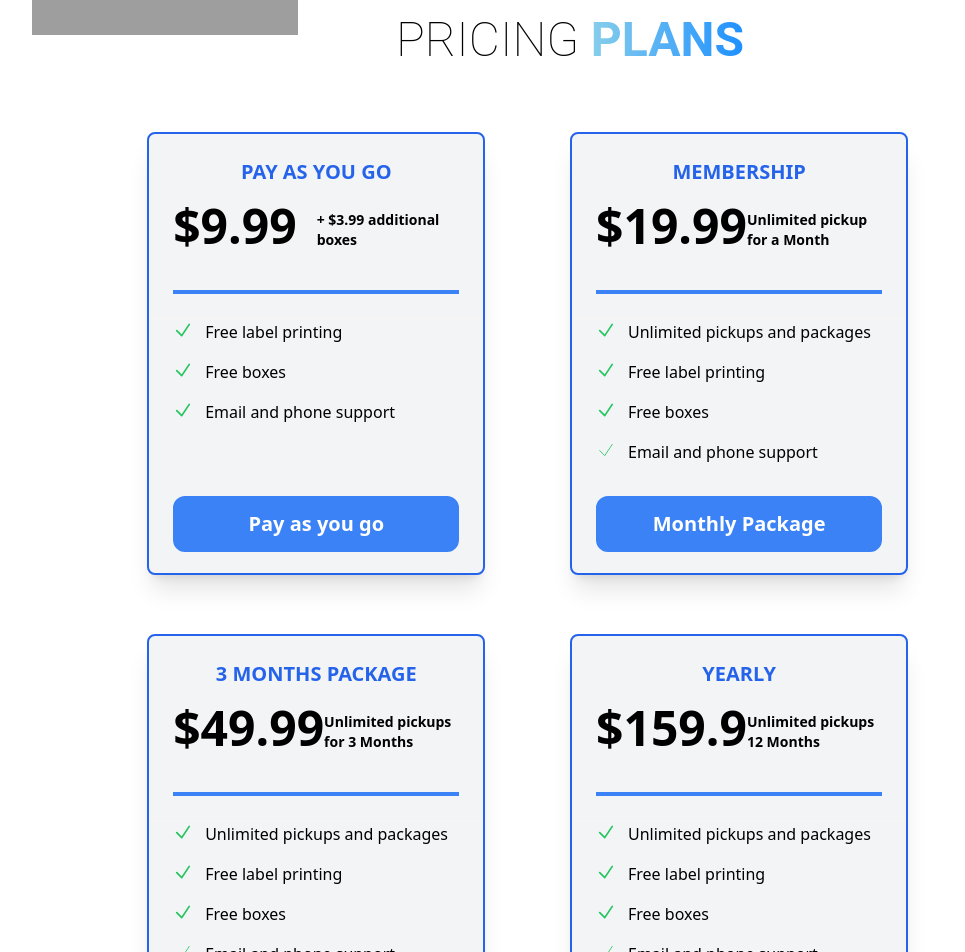
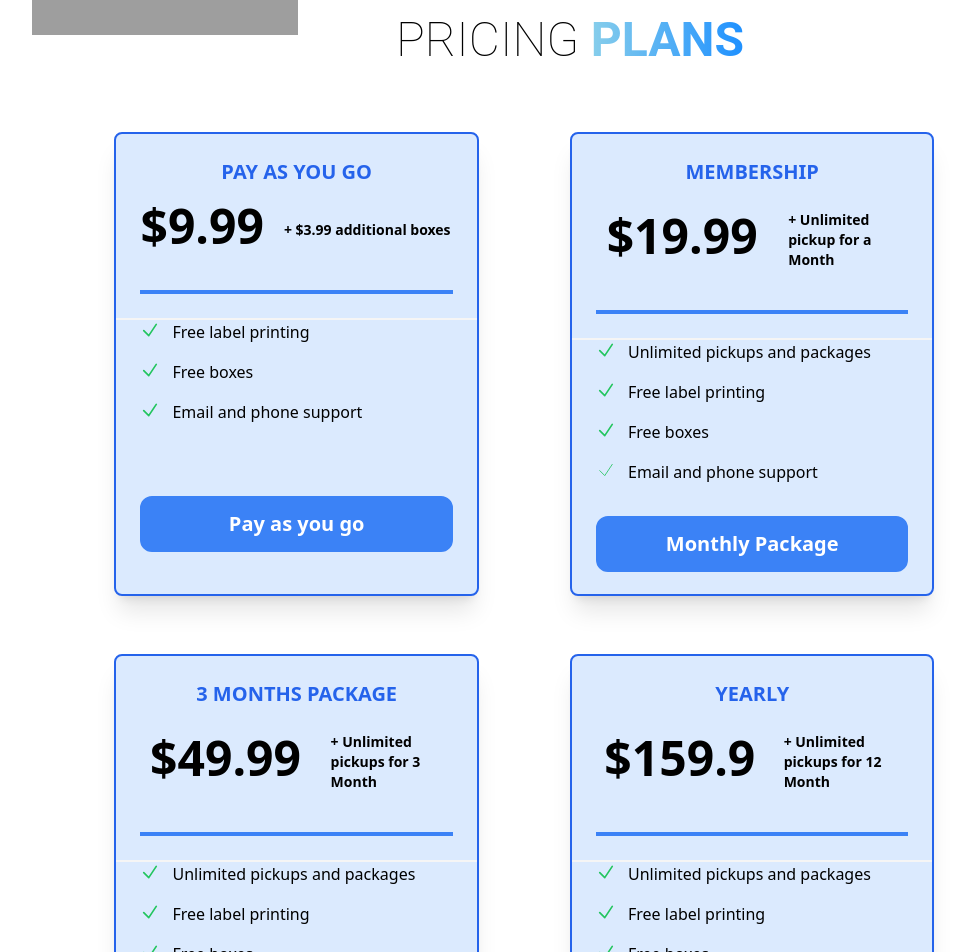
Before and after one commit to LGeoff31/returnPal, a Next.js app: page /pricing in a window 1280 px wide. Shown: the part 100-1052 px from the top of the page, without its empty margins (70-1035 px from the left). Built offline with nearby package versions, Linux system fonts and the light colour scheme; grey boxes are pictures that could not be loaded.

Commit message:
frontend done

```diff
--- a/pages/contact.jsx
+++ b/pages/contact.jsx
@@ -45,8 +45,6 @@ const Contact = () => {
         container
         direction={{ md: "row", sm: "column" }}
         paddingLeft={{ lg: "10rem", md: "7rem", sm: "5rem", xs: "2rem" }}
-        // display="flex"
-        // justifyContent={"center"}
         sx={{ background: "#f5f5f5" }}
       >
         <CardContent>
@@ -78,7 +76,7 @@ const Contact = () => {
             </span>
           </Typography>
           <Typography paddingTop="1rem" paddingBottom="1rem">
-            <EmailIcon /> info.returnpal@gmail.com
+            <EmailIcon /> info.returnpal@ca
           </Typography>
           <form ref={form} onSubmit={sendEmail}>
             <Grid container spacing={1}>
@@ -139,19 +137,22 @@ const Contact = () => {
             </Grid>
           </form>
         </CardContent>
-        {/* <Box sx={{ paddingTop: { md: "18rem", xs: "0rem" } }}>
+        <Box
+          sx={{
+            margin: "0 auto",
+            paddingTop: { lg: "18rem", md: "3rem", xs: "0rem" },
+          }}
+        >
           <img
             src="/images/robot.png"
             alt={"back truck photo"}
             width="200px"
             style={{
-              margin: "0 auto",
-              maxHeight: "700px",
-              marginLeft: "2rem",
+              // margin: "0 auto",
               paddingBottom: "2rem",
             }}
           />
-        </Box> */}
+        </Box>
       </Grid>
     </Layout>
   );
--- a/pages/pricing.tsx
+++ b/pages/pricing.tsx
@@ -52,7 +52,7 @@ const Pricing = () => {
                        lg:grid-cols-2 lg:gap-x-0 lg:gap-y-20"
           >
             <div className="mb-6 md:block flex justify-center items-center lg:mb-0">
-              <div className="block h-[105%] w-[80%] text-black rounded-lg bg-gray-100 shadow-xl border-blue-600 border-2 ">
+              <div className="block h-[105%] w-[80%] text-black rounded-lg bg-blue-100 shadow-xl border-blue-600 border-2 ">
                 <div className="border-b-2 border-neutral-100 border-opacity-100 p-6 text-center dark:border-opacity-10">
                   <p className="mb-4 text-blue-600 text-xl  uppercase">
                     <strong>Pay as you go</strong>
@@ -133,15 +133,15 @@ const Pricing = () => {
               </div>
             </div>
             <div className="mb-6 md:mt-0 mt-5  md:block flex justify-center items-center lg:mb-0">
-              <div className="block h-[105%] w-[80%] text-black rounded-lg bg-gray-100 shadow-xl border-blue-600 border-2 ">
+              <div className="block h-[105%] w-[80%] text-black rounded-lg bg-blue-100 shadow-xl border-blue-600 border-2 ">
                 <div className="border-b-2 border-neutral-100 border-opacity-100 p-6 text-center dark:border-opacity-10">
                   <p className="mb-4 text-xl text-blue-600 uppercase">
                     <strong>Membership</strong>
                   </p>
                   <h3 className="mb-6 text-3xl flex justify-start items-center ">
                     <strong className="text-5xl w-full">$19.99</strong>
-                    <small className=" text-sm text-black w-full font-semibold text-start mt-2">
-                      Unlimited pickup for a Month
+                    <small className=" text-sm ml-5 text-black font-semibold text-start mt-2">
+                      + Unlimited pickup for a Month
                     </small>
                   </h3>
                   <hr className="border-2 border-blue-500 mt-10" />
@@ -231,15 +231,15 @@ const Pricing = () => {
               </div>
             </div>
             <div className="mb-6 md:mt-0 mt-5  md:block flex justify-center items-center lg:mb-0">
-              <div className="block h-[105%] w-[80%] text-black rounded-lg bg-gray-100 shadow-xl border-blue-600 border-2 ">
+              <div className="block h-[105%] w-[80%] text-black rounded-lg bg-blue-100 shadow-xl border-blue-600 border-2 ">
                 <div className="border-b-2 border-neutral-100 border-opacity-100 p-6 text-center dark:border-opacity-10">
                   <p className="mb-4 text-xl text-blue-600 uppercase">
                     <strong>3 Months Package</strong>
                   </p>
                   <h3 className="mb-6 text-3xl flex justify-start items-center ">
                     <strong className="text-5xl w-full">$49.99</strong>
-                    <small className=" text-sm text-black w-full font-semibold text-start mt-2">
-                      Unlimited pickups for 3 Months
+                    <small className=" text-sm ml-5 text-black font-semibold text-start mt-2">
+                      + Unlimited pickups for 3 Month
                     </small>
                   </h3>
                   <hr className="border-2 border-blue-500 mt-10" />
@@ -329,15 +329,15 @@ const Pricing = () => {
               </div>
             </div>
             <div className="mb-6 md:mt-0 mt-5  md:block flex justify-center items-center lg:mb-0">
-              <div className="block h-[105%] w-[80%] text-black rounded-lg bg-gray-100 shadow-xl border-blue-600 border-2 ">
+              <div className="block h-[105%] w-[80%] text-black rounded-lg bg-blue-100 shadow-xl border-blue-600 border-2 ">
                 <div className="border-b-2 border-neutral-100 border-opacity-100 p-6 text-center dark:border-opacity-10">
                   <p className="mb-4 text-xl text-blue-600 uppercase">
                     <strong>Yearly</strong>
                   </p>
                   <h3 className="mb-6 text-3xl flex justify-start items-center ">
                     <strong className="text-5xl w-full">$159.9</strong>
-                    <small className=" text-sm text-black w-full font-semibold text-start mt-2">
-                      Unlimited pickups 12 Months
+                    <small className=" text-sm ml-5 text-black font-semibold text-start mt-2">
+                      + Unlimited pickups for 12 Month
                     </small>
                   </h3>
                   <hr className="border-2 border-blue-500 mt-10" />
--- a/pages/video.tsx
+++ b/pages/video.tsx
@@ -8,14 +8,24 @@ const Video = () => {
       <Typography
         variant="h2"
         textAlign={"center"}
-        paddingTop="5rem"
+        paddingTop="8rem"
         paddingBottom="5rem"
       >
         Video Currently Unavailable
       </Typography>
 
       {/* Video Placeholder */}
-      <div style={{ display: "flex", justifyContent: "center" }}>
+      <video
+        width="640"
+        height="360"
+        controls
+        poster="placeholder-image.jpg"
+        style={{ margin: "0 auto", marginTop: "10rem", marginBottom: "2rem" }}
+      >
+        <source src="coming-soon.mp4" type="video/mp4" />
+        Your browser does not support the video tag.
+      </video>
+      {/* <div style={{ display: "flex", justifyContent: "center" }}>
         <iframe
           width="640"
           height="360"
@@ -24,7 +34,7 @@ const Video = () => {
           frameBorder="0"
           allowFullScreen
         />
-      </div>
+      </div> */}
       {/* <video
         controls
         style={{
```
